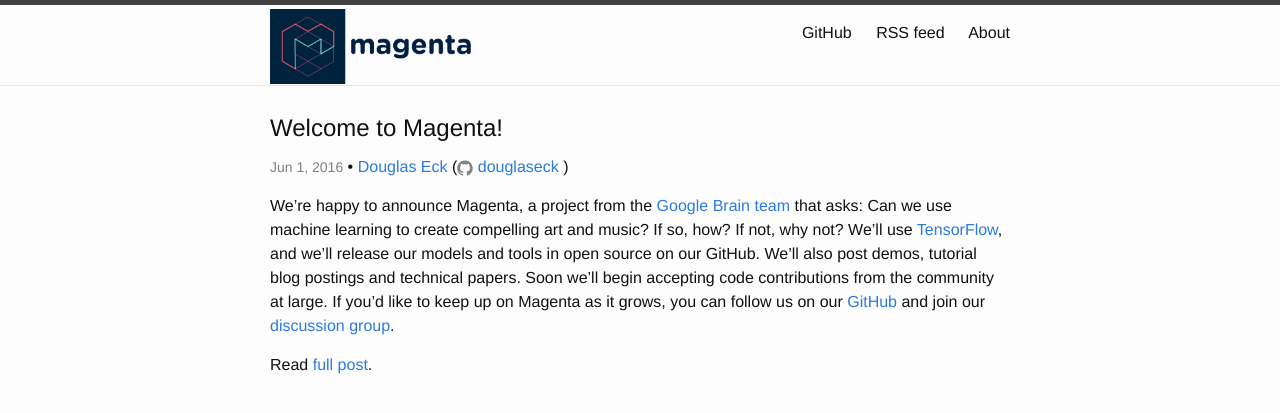
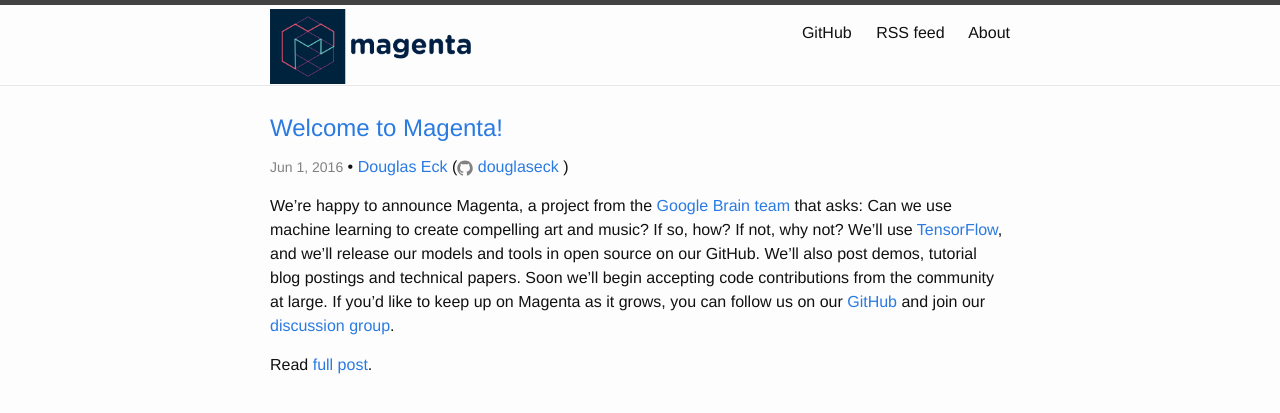
Before and after one commit to magenta/magenta, a Jekyll site: the page built from index.html, in a window 1280 px wide. Shown: the top 413 px of the page. Built offline with Jekyll 4.4.1, drawn with Linux system fonts in a browser that asks for light colours; the list of posts is cut into pages by our own code.

Commit message:
Add title link and correct github author to index.html

```diff
--- a/index.html
+++ b/index.html
@@ -10,7 +10,7 @@
       {% assign author = site.authors[post.author] %}
       <li>
         <h2>
-          <span class="post-link">{{ post.title }}</span>
+          <a class="post-link" href="{{ post.url | prepend: site.baseurl }}">{{ post.title }}</a>
         </h2>
         <span class="post-meta">{{ post.date | date: "%b %-d, %Y" }}</span>
        {% if author %} •
@@ -20,7 +20,7 @@
            {{ author.name }}
          {% endif %}
          {% if author.github %}
-           ({% include icon-github.html username="douglaseck" %})
+           ({% include icon-github.html username=author.github %})
          {% endif %}
         {% endif %}
         {{ post.excerpt }}
```
